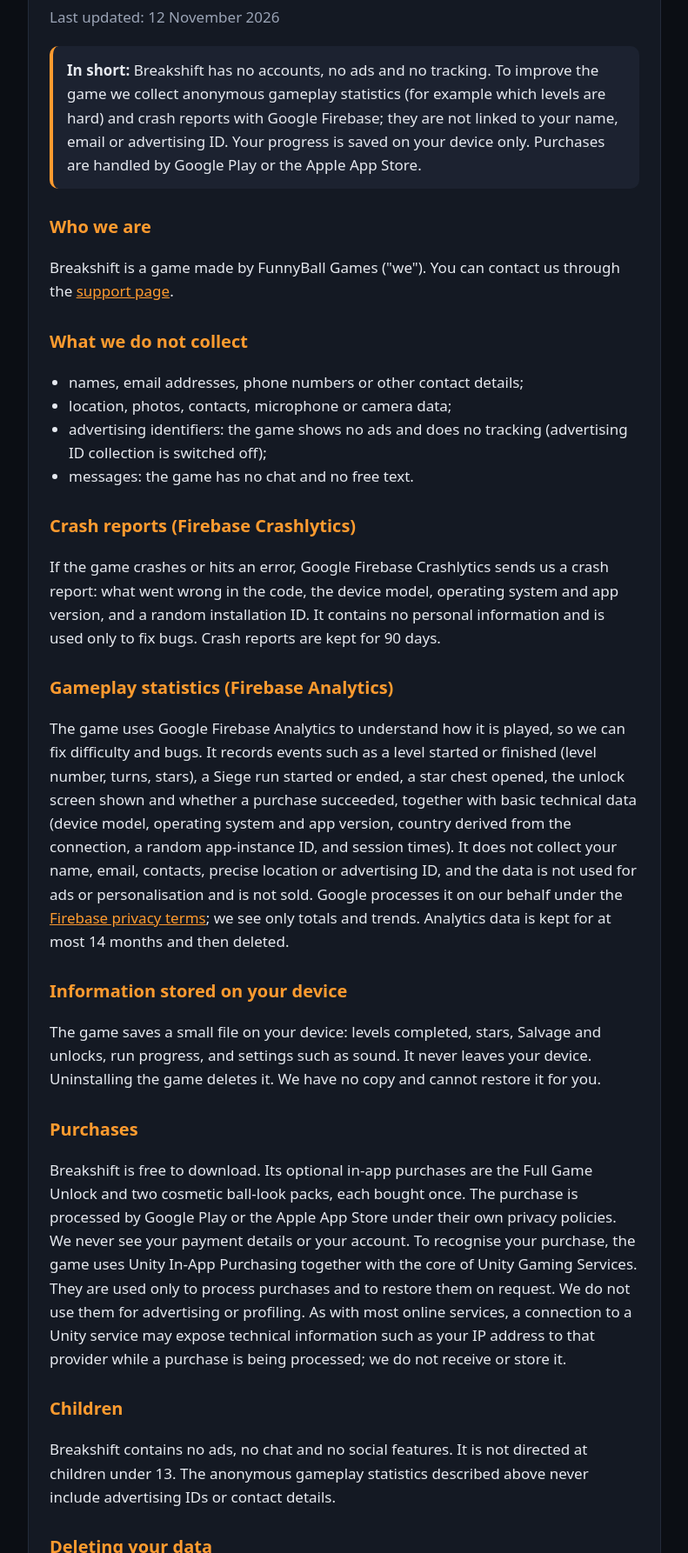
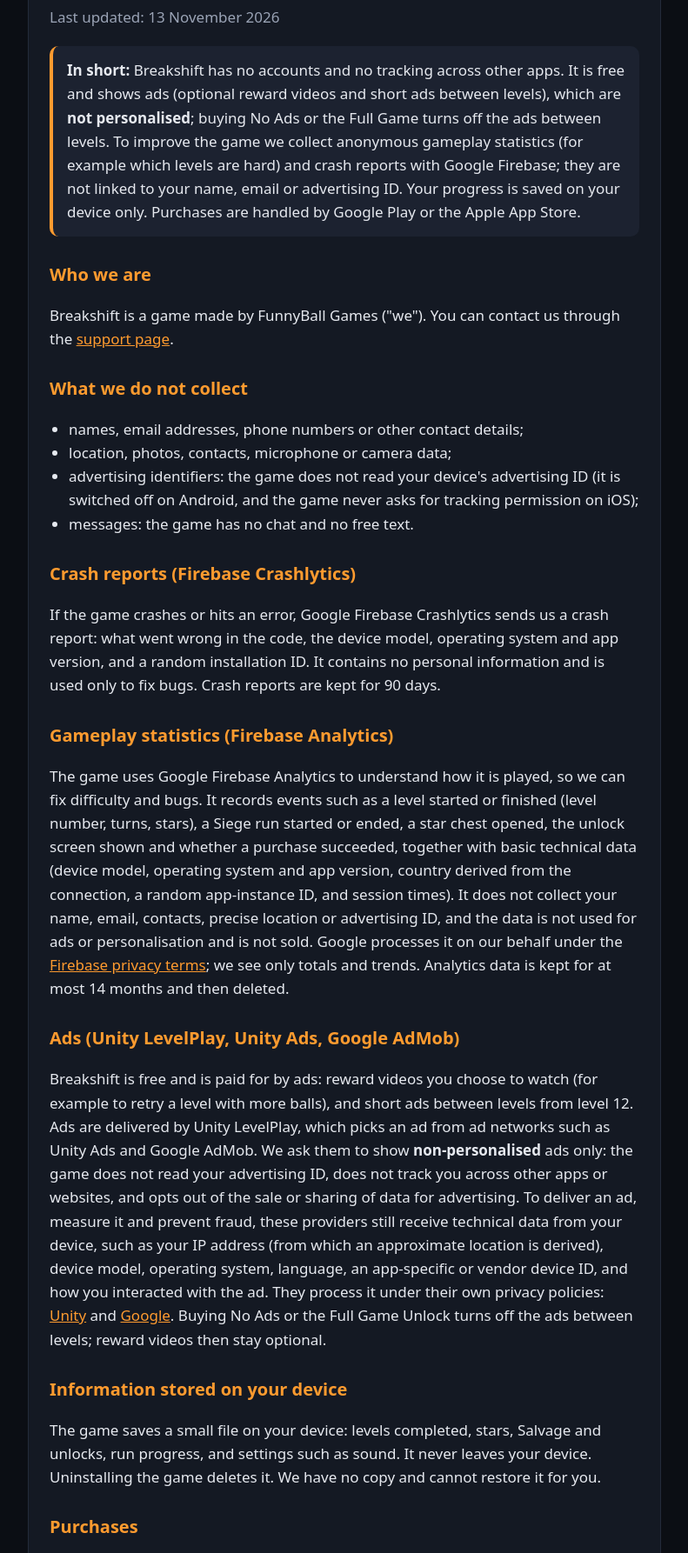
Before and after one commit to azimkasimov/breakshift, a plain HTML site: page privacy-policy.html in a window 1280 px wide. Shown: the part 107-1893 px from the top of the page at 87% size, without its empty margins (244-1035 px from the left). Drawn offline with Linux system fonts and the light colour scheme.

Commit message:
Privacy and support pages: ads (non-personalised), No Ads purchase, all PLAY levels free
Co-Authored-By: Claude Opus 5.5 <noreply@anthropic.com>

```diff
--- a/privacy-policy.html
+++ b/privacy-policy.html
@@ -22,9 +22,9 @@
 <main>
 <div class="card">
   <h1>Breakshift – Privacy Policy</h1>
-  <p class="updated">Last updated: 12 November 2026</p>
+  <p class="updated">Last updated: 13 November 2026</p>
 
-  <p class="summary"><strong>In short:</strong> Breakshift has no accounts, no ads and no tracking. To improve the game we collect anonymous gameplay statistics (for example which levels are hard) and crash reports with Google Firebase; they are not linked to your name, email or advertising ID. Your progress is saved on your device only. Purchases are handled by Google Play or the Apple App Store.</p>
+  <p class="summary"><strong>In short:</strong> Breakshift has no accounts and no tracking across other apps. It is free and shows ads (optional reward videos and short ads between levels), which are <strong>not personalised</strong>; buying No Ads or the Full Game turns off the ads between levels. To improve the game we collect anonymous gameplay statistics (for example which levels are hard) and crash reports with Google Firebase; they are not linked to your name, email or advertising ID. Your progress is saved on your device only. Purchases are handled by Google Play or the Apple App Store.</p>
 
   <h2>Who we are</h2>
   <p>Breakshift is a game made by FunnyBall Games ("we"). You can contact us through the <a href="support.html">support page</a>.</p>
@@ -33,7 +33,7 @@
   <ul>
     <li>names, email addresses, phone numbers or other contact details;</li>
     <li>location, photos, contacts, microphone or camera data;</li>
-    <li>advertising identifiers: the game shows no ads and does no tracking (advertising ID collection is switched off);</li>
+    <li>advertising identifiers: the game does not read your device's advertising ID (it is switched off on Android, and the game never asks for tracking permission on iOS);</li>
     <li>messages: the game has no chat and no free text.</li>
   </ul>
 
@@ -43,14 +43,17 @@
   <h2>Gameplay statistics (Firebase Analytics)</h2>
   <p>The game uses Google Firebase Analytics to understand how it is played, so we can fix difficulty and bugs. It records events such as a level started or finished (level number, turns, stars), a Siege run started or ended, a star chest opened, the unlock screen shown and whether a purchase succeeded, together with basic technical data (device model, operating system and app version, country derived from the connection, a random app-instance ID, and session times). It does not collect your name, email, contacts, precise location or advertising ID, and the data is not used for ads or personalisation and is not sold. Google processes it on our behalf under the <a href="https://firebase.google.com/support/privacy">Firebase privacy terms</a>; we see only totals and trends. Analytics data is kept for at most 14 months and then deleted.</p>
 
+  <h2>Ads (Unity LevelPlay, Unity Ads, Google AdMob)</h2>
+  <p>Breakshift is free and is paid for by ads: reward videos you choose to watch (for example to retry a level with more balls), and short ads between levels from level 12. Ads are delivered by Unity LevelPlay, which picks an ad from ad networks such as Unity Ads and Google AdMob. We ask them to show <strong>non-personalised</strong> ads only: the game does not read your advertising ID, does not track you across other apps or websites, and opts out of the sale or sharing of data for advertising. To deliver an ad, measure it and prevent fraud, these providers still receive technical data from your device, such as your IP address (from which an approximate location is derived), device model, operating system, language, an app-specific or vendor device ID, and how you interacted with the ad. They process it under their own privacy policies: <a href="https://unity.com/legal/game-player-and-app-user-privacy-policy">Unity</a> and <a href="https://policies.google.com/technologies/ads">Google</a>. Buying No Ads or the Full Game Unlock turns off the ads between levels; reward videos then stay optional.</p>
+
   <h2>Information stored on your device</h2>
   <p>The game saves a small file on your device: levels completed, stars, Salvage and unlocks, run progress, and settings such as sound. It never leaves your device. Uninstalling the game deletes it. We have no copy and cannot restore it for you.</p>
 
   <h2>Purchases</h2>
-  <p>Breakshift is free to download. Its optional in-app purchases are the Full Game Unlock and two cosmetic ball-look packs, each bought once. The purchase is processed by Google Play or the Apple App Store under their own privacy policies. We never see your payment details or your account. To recognise your purchase, the game uses Unity In-App Purchasing together with the core of Unity Gaming Services. They are used only to process purchases and to restore them on request. We do not use them for advertising or profiling. As with most online services, a connection to a Unity service may expose technical information such as your IP address to that provider while a purchase is being processed; we do not receive or store it.</p>
+  <p>Breakshift is free to download. Its optional in-app purchases are No Ads, the Full Game Unlock and two cosmetic ball-look packs, each bought once. The purchase is processed by Google Play or the Apple App Store under their own privacy policies. We never see your payment details or your account. To recognise your purchase, the game uses Unity In-App Purchasing together with the core of Unity Gaming Services. They are used only to process purchases and to restore them on request. We do not use them for advertising or profiling. As with most online services, a connection to a Unity service may expose technical information such as your IP address to that provider while a purchase is being processed; we do not receive or store it.</p>
 
   <h2>Children</h2>
-  <p>Breakshift contains no ads, no chat and no social features. It is not directed at children under 13. The anonymous gameplay statistics described above never include advertising IDs or contact details.</p>
+  <p>Breakshift contains no chat and no social features. It is not directed at children under 13. Its ads are never personalised. The anonymous gameplay statistics described above never include advertising IDs or contact details.</p>
 
   <h2>Deleting your data</h2>
   <p>We hold no data that identifies you. To remove everything the game stored on your device, uninstall it. The anonymous statistics are deleted automatically within 14 months. Purchase records are kept by Google or Apple; manage them in your store account.</p>
```
Also changed, not shown: support.html (+2 -2 lines).
